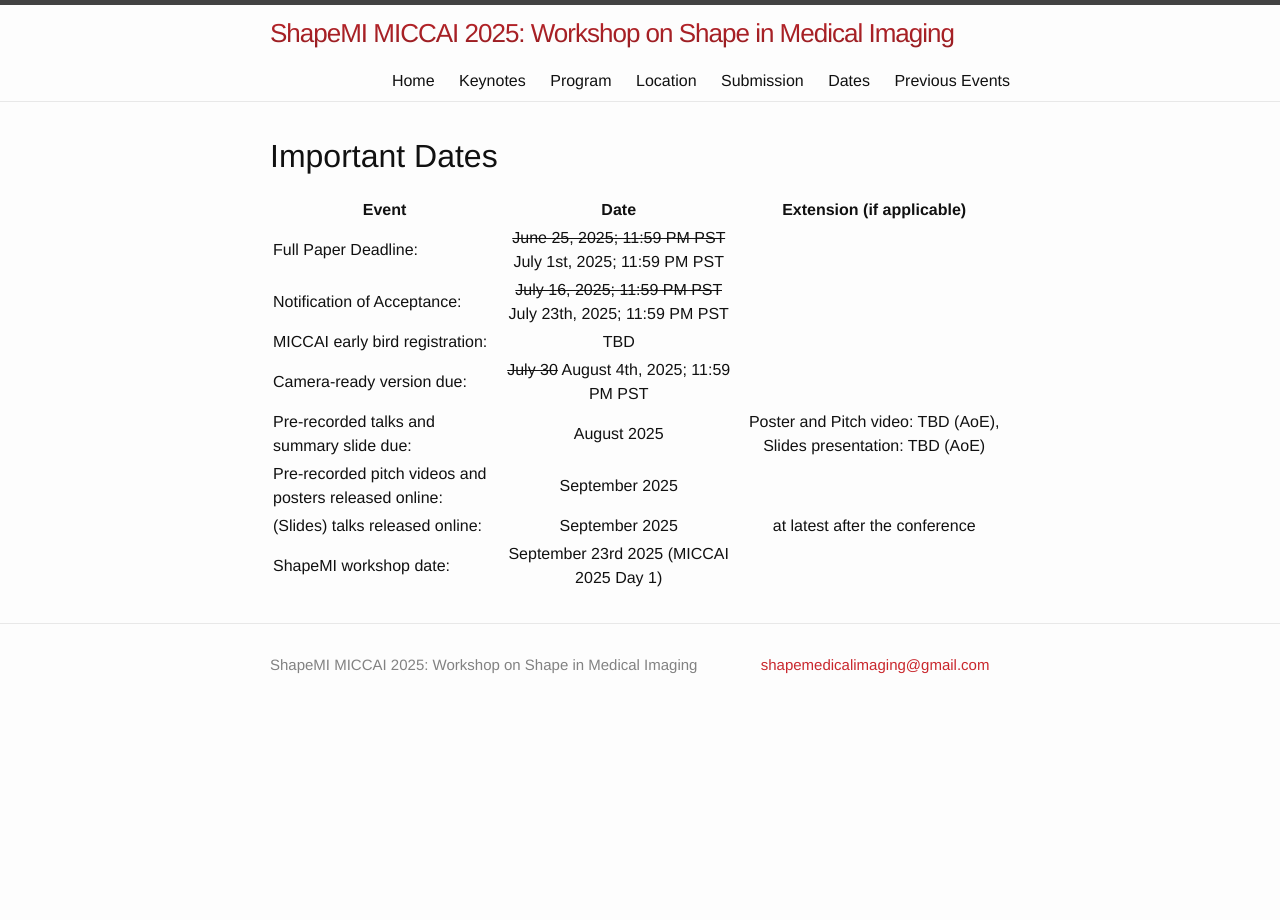
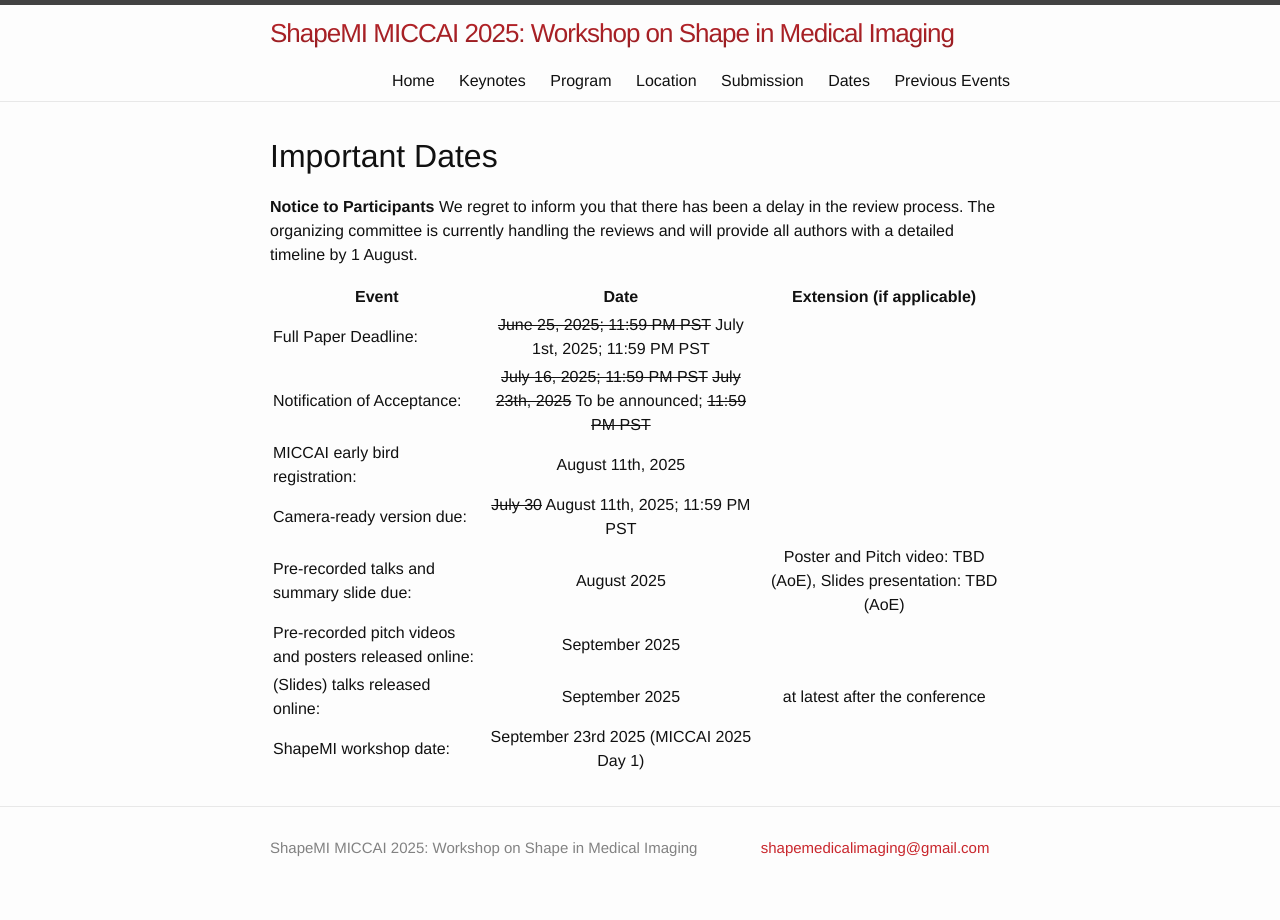
Before and after one commit to shapemi/shapemi.github.io, a Jekyll site: the page built from dates/index.md, in a window 1280 px wide. Built offline with Jekyll 4.4.1, drawn with Linux system fonts in a browser that asks for light colours.

Commit message:
Update index.md

```diff
--- a/dates/index.md
+++ b/dates/index.md
@@ -6,12 +6,17 @@ order: 5
 ---
 # Important Dates
 
+**Notice to Participants**
+We regret to inform you that there has been a delay in the review process.
+The organizing committee is currently handling the reviews and will provide all authors with a detailed timeline by 1 August.
+
+
 | Event | Date | Extension (if applicable) |
 |---|:---:|:---:|
 | Full Paper Deadline: | ~~June 25, 2025; 11:59 PM PST~~ July 1st, 2025; 11:59 PM PST |  |
-| Notification of Acceptance: | ~~July 16, 2025; 11:59 PM PST~~ July 23th, 2025; 11:59 PM PST |  |
-| MICCAI early bird registration: |  TBD | |
-| Camera-ready version due: | ~~July 30~~ August 4th, 2025; 11:59 PM PST | |
+| Notification of Acceptance: | ~~July 16, 2025; 11:59 PM PST~~ ~~July 23th, 2025~~ To be announced; ~~11:59 PM PST~~ |  |
+| MICCAI early bird registration: |  August 11th, 2025 | |
+| Camera-ready version due: | ~~July 30~~ August 11th, 2025; 11:59 PM PST | |
 | Pre-recorded talks and summary slide due: | August 2025 | Poster and Pitch video: TBD (AoE), Slides presentation: TBD (AoE) |
 | Pre-recorded pitch videos and posters released online: | September 2025 |  |
 | (Slides) talks released online: | September 2025 | at latest after the conference |
```
